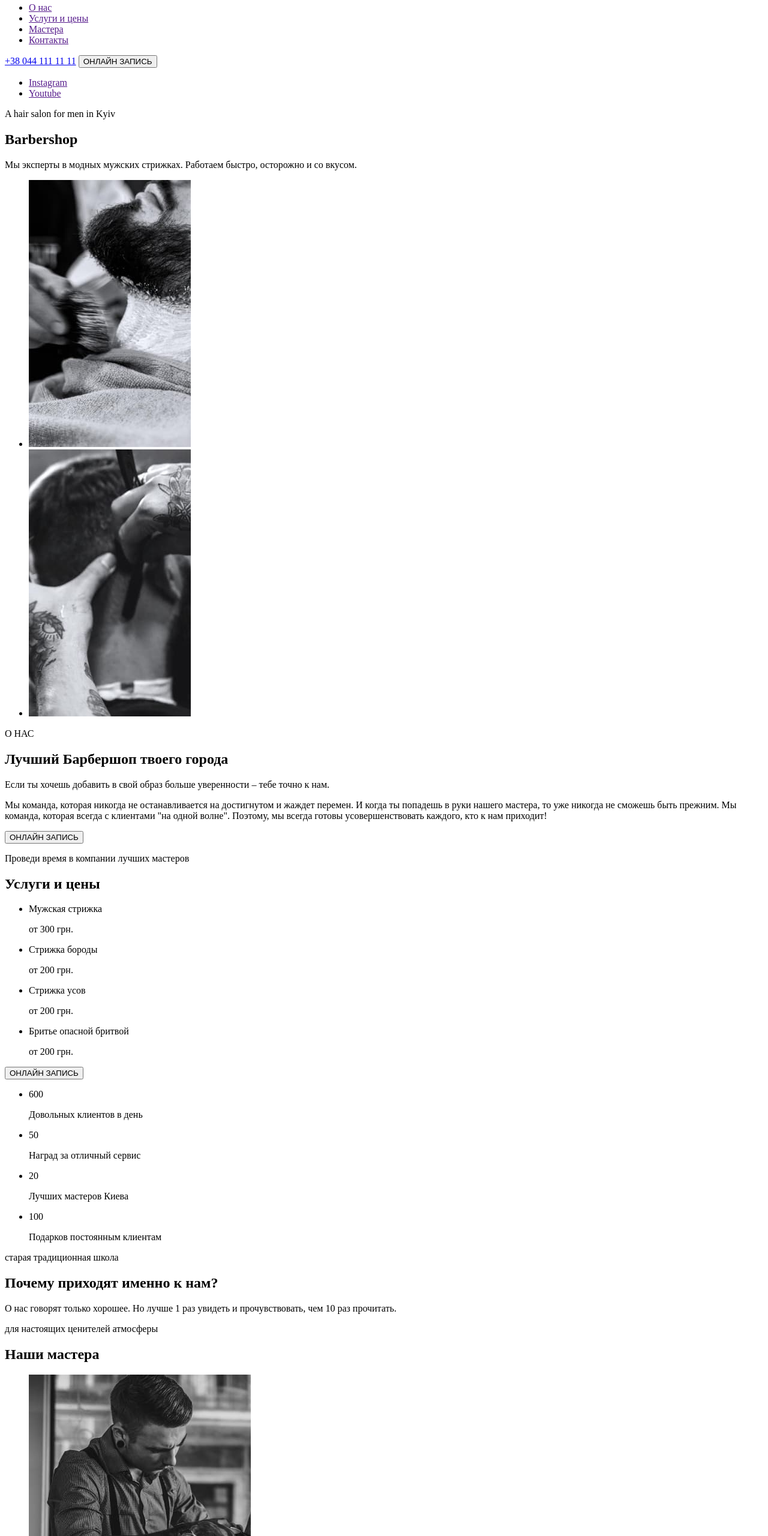
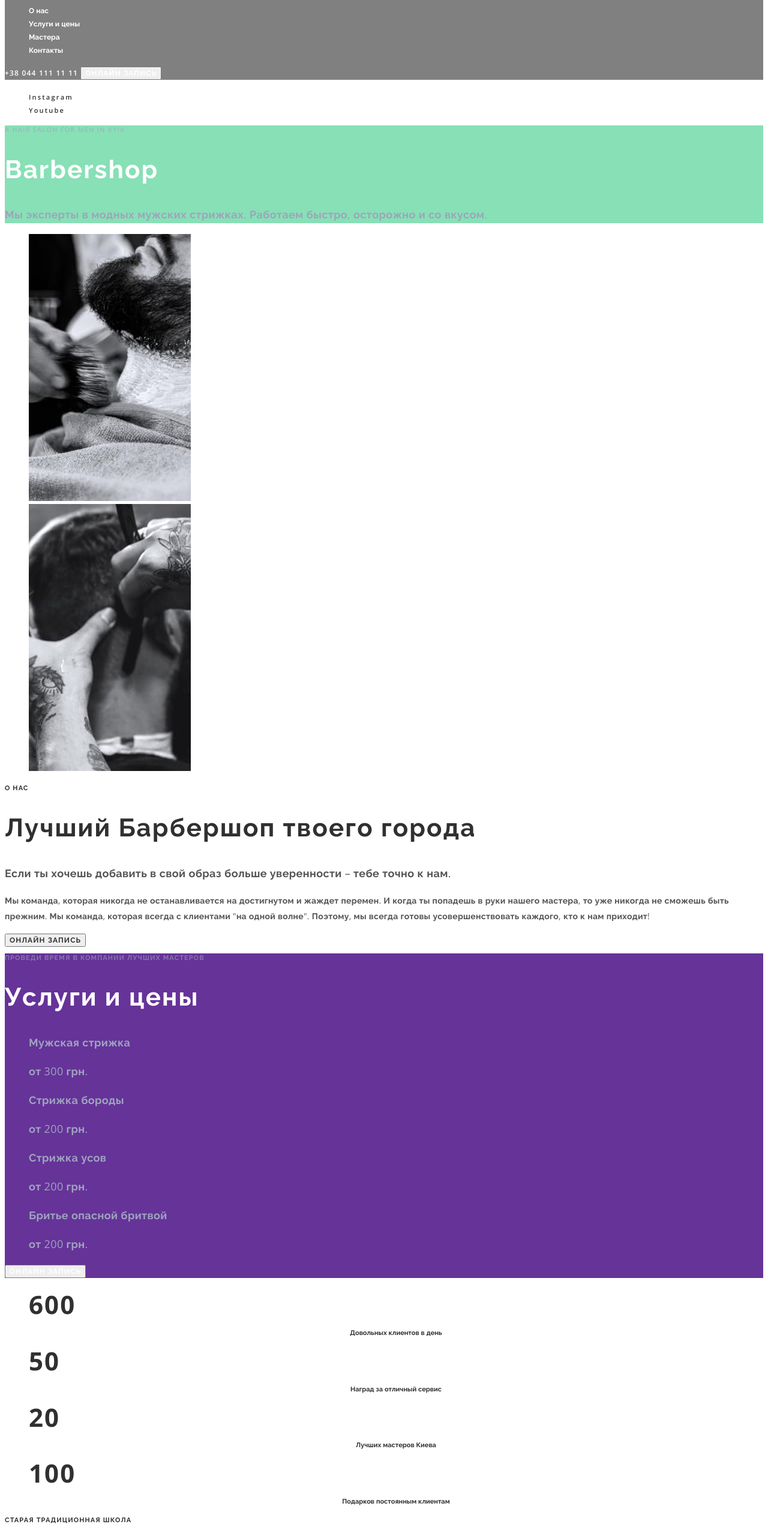
Before and after one commit to Roma044/barbershop, a plain HTML site: page index.html in a window 1280 px wide. Shown: the part 80-2640 px from the top of the page at 60% size. Drawn offline with nearby package versions, Linux system fonts and the light colour scheme.

Commit message:
add some styles

```diff
--- /dev/null
+++ b/css/style.css
@@ -0,0 +1,258 @@
+:root {
+  --main-text-color: #303030;
+  --forth-text-color: #303030;
+  --secondary-text-color: #9da4bd;
+  --main-white-color: #ffffff;
+  --accent-color: #ff6c00;
+  --third-text-color: #555555;
+}
+
+body {
+  font-family: "Open Sans", "Raleway", sans-serif;
+}
+
+.link {
+  text-decoration: none;
+}
+
+.list {
+  list-style: none;
+}
+
+.visually-hidden {
+  position: absolute;
+  white-space: nowrap;
+  width: 1px;
+  height: 1px;
+  overflow: hidden;
+  border: 0;
+  padding: 0;
+  clip: rect(0 0 0 0);
+  clip-path: inset(50%);
+  margin: -1px;
+}
+
+/* ----------------ТЕКСТ В ПІДПУНКТАХ-------------- */
+
+.top-text {
+  font-weight: 600;
+  font-size: 11px;
+  line-height: 1.36;
+  letter-spacing: 0.1em;
+  text-transform: uppercase;
+}
+
+.title {
+  font-family: "Raleway";
+  font-weight: 700;
+  font-size: 42px;
+  line-height: 1.16;
+  letter-spacing: 0.05em;
+}
+
+.buttom-text {
+  font-weight: 400;
+  font-size: 18px;
+  line-height: 1.67;
+  letter-spacing: 0.02em;
+}
+
+/* ---------------КНОПКИ НА ВСІХ СТОРІНКАХ--------- */
+
+.button {
+  font-family: inherit;
+  font-weight: 600;
+  font-size: 12px;
+  line-height: 1.33;
+  letter-spacing: 0.09em;
+  text-transform: uppercase;
+}
+
+/* --------------------Header------------------ */
+
+.header {
+  background-color: grey;
+}
+
+.nav-link {
+  font-weight: 600;
+  font-size: 12px;
+  line-height: 1.33;
+  color: var(--main-white-color);
+}
+
+.nav-link:hover,
+.nav-link:focus {
+  color: var(--main-white-color);
+  background-color: var(--accent-color);
+}
+
+.phone-link {
+  font-weight: 600;
+  font-size: 12px;
+  line-height: 1.33px;
+  letter-spacing: 0.1em;
+  color: var(--main-white-color);
+}
+
+.main-button {
+  font-family: inherit;
+  font-weight: 600;
+  font-size: 12px;
+  line-height: 1.33;
+  letter-spacing: 0.09em;
+  color: var(--main-white-color);
+}
+
+.main-button:hover,
+.main-button:focus {
+  color: var(--main-white-color);
+  background-color: var(--accent-color);
+}
+
+/* ----------------------------Hero--------------------- */
+
+.hero-link {
+  font-weight: 600;
+  font-size: 11px;
+  line-height: 1.36;
+  letter-spacing: 0.2em;
+  color: var(--main-text-color);
+}
+
+.hero-link:hover,
+.hero-link:focus {
+  color: var(--accent-color);
+}
+
+.hero-content {
+  background-color: rgba(112, 218, 167, 0.826);
+}
+
+.hero-top-text {
+  color: rgba(157, 164, 189, 0.6);
+}
+
+.hero-title {
+  color: var(--main-white-color);
+}
+
+.hero-buttom-text {
+  color: var(--secondary-text-color);
+}
+
+/* --------------ABOUT-US---------------- */
+
+.about-us-top-text {
+  color: var(--forth-text-color);
+}
+
+.about-us-title {
+  color: var(--main-text-color);
+}
+
+.about-us-buttom-text {
+  color: var(--third-text-color);
+}
+
+.about-us-text {
+  font-weight: 400;
+  font-size: 14px;
+  line-height: 1.85;
+  letter-spacing: 0.02em;
+  color: var(--third-text-color);
+}
+
+.about-us-button {
+  color: var(--forth-text-color);
+}
+
+/* ------------------Услуги и цены--------------- */
+
+.prices {
+  background-color: rebeccapurple;
+}
+
+.prices-top-text {
+  color: rgba(157, 164, 189, 0.6);
+}
+
+.prices-title {
+  color: var(--main-white-color);
+}
+
+.prices-cost {
+  font-size: 18px;
+  line-height: 1.67;
+  letter-spacing: 0.02em;
+  color: var(--secondary-text-color);
+}
+
+.prices-button {
+  color: var(--main-white-color);
+}
+
+/* -------------Почему приходят именно к нам?------------ */
+
+.reasons-number {
+  font-weight: 700;
+  font-size: 42px;
+  line-height: 1.35;
+  text-align: center;
+  letter-spacing: 0.05em;
+  color: var(--main-text-color);
+}
+
+.reasons-text {
+  font-weight: 600;
+  font-size: 11px;
+  line-height: 1.36;
+  text-align: center;
+  color: var(--forth-text-color);
+}
+
+.reasons-top-text {
+  color: var(--forth-text-color);
+}
+
+.reasons-title {
+  color: var(--main-text-color);
+}
+
+.reasons-buttom-text {
+  color: var(--third-text-color);
+}
+
+/* ---------------Майстри---------------- */
+
+.masters-top-text {
+  color: var(--forth-text-color);
+}
+
+.masters-title {
+  color: var(--main-text-color);
+}
+
+.masters-item-title {
+  font-weight: 400;
+  font-size: 18px;
+  line-height: 1.38;
+  text-align: center;
+  letter-spacing: 0.02em;
+  color: var(--forth-text-color);
+}
+
+.masters-item-text {
+  font-weight: 400;
+  font-size: 14px;
+  line-height: 1.35;
+  text-align: center;
+  letter-spacing: 0.02em;
+  color: var(--accent-color);
+}
+
+/* ---------------ГАЛЕРЕЯ------------- */
+
+.gallery-top-text {
+  color: var(--forth-text-color);
+}
--- a/index.html
+++ b/index.html
@@ -4,156 +4,201 @@
     <meta charset="UTF-8" />
     <meta http-equiv="X-UA-Compatible" content="IE=edge" />
     <meta name="viewport" content="width=device-width, initial-scale=1.0" />
+    <link rel="stylesheet" href="./css/style.css" />
+    <link rel="preconnect" href="https://fonts.googleapis.com" />
+    <link rel="preconnect" href="https://fonts.gstatic.com" crossorigin />
+    <link
+      href="https://fonts.googleapis.com/css2?family=Open+Sans:wght@400;600;700&family=Raleway:wght@700&display=swap"
+      rel="stylesheet"
+    />
     <title>Barbershop</title>
   </head>
   <body>
-    <header>
-      <a href="">
+    <!----------------HEADER---------------->
+    <header class="header">
+      <a href="" class="header-logo">
         <img src="./images/main-logo.svg" alt="логотип" />
       </a>
-      <nav>
-        <ul>
-          <li><a href="">О нас</a></li>
-          <li><a href="">Услуги и цены</a></li>
-          <li><a href="">Мастера</a></li>
-          <li><a href="">Контакты</a></li>
+      <nav class="shop-navigation">
+        <ul class="shop-list list">
+          <li class="shop-item"><a href="" class="nav-link link">О нас</a></li>
+          <li class="shop-item">
+            <a href="" class="nav-link link">Услуги и цены</a>
+          </li>
+          <li class="shop-item">
+            <a href="" class="nav-link link">Мастера</a>
+          </li>
+          <li class="shop-item">
+            <a href="" class="nav-link link">Контакты</a>
+          </li>
         </ul>
       </nav>
-      <a href="tel:+380441111111">+38 044 111 11 11</a>
-      <button type="button">ОНЛАЙН ЗАПИСЬ</button>
+      <a href="tel:+380441111111" class="phone-link link">+38 044 111 11 11</a>
+      <button type="button" class="main-button button">ОНЛАЙН ЗАПИСЬ</button>
     </header>
-
     <main>
-      <section>
-        <ul>
-          <li>
-            <a href="" target="_blank" rel="noopener noreferrer nofollow"
+      <!----------------HERO---------------->
+      <section class="hero">
+        <ul class="list">
+          <li class="item">
+            <a
+              href=""
+              class="hero-link link"
+              target="_blank"
+              rel="noopener noreferrer nofollow"
               >Instagram</a
             >
           </li>
           <li>
-            <a href="" target="_blank" rel="noopener noreferrer nofollow"
+            <a
+              href=""
+              class="hero-link link"
+              target="_blank"
+              rel="noopener noreferrer nofollow"
               >Youtube</a
             >
           </li>
         </ul>
-        <p>A hair salon for men in Kyiv</p>
-        <h1>Barbershop</h1>
-        <p>
-          Мы эксперты в модных мужских стрижках. Работаем быстро, осторожно и со
-          вкусом.
-        </p>
+        <div class="hero-content">
+          <p class="hero-top-text top-text">A hair salon for men in Kyiv</p>
+          <h1 class="hero-title title">Barbershop</h1>
+          <p class="hero-buttom-text buttom-text">
+            Мы эксперты в модных мужских стрижках. Работаем быстро, осторожно и
+            со вкусом.
+          </p>
+        </div>
       </section>
-      <section>
-        <ul>
-          <li><img src="./images/img1.jpg" alt="бриє шию" /></li>
-          <li><img src="./images/img2.jpg" alt="стриже за вухами" /></li>
+      <!-- -----------------------ABOUT US---------------- -->
+      <section class="about-us">
+        <ul class="about-us list">
+          <li class="about-us item">
+            <img src="./images/img1.jpg" alt="бриє шию" />
+          </li>
+          <li class="about-us item">
+            <img src="./images/img2.jpg" alt="стриже за вухами" />
+          </li>
         </ul>
-        <p>О НАС</p>
-        <h2>Лучший Барбершоп твоего города</h2>
-        <p>
+        <p class="about-us-top-text top-text">О НАС</p>
+        <h2 class="about-us-title title">Лучший Барбершоп твоего города</h2>
+        <p class="about-us-buttom-text buttom-text">
           Если ты хочешь добавить в свой образ больше уверенности – тебе точно к
           нам.
         </p>
-        <p>
+        <p class="about-us-text">
           Мы команда, которая никогда не останавливается на достигнутом и жаждет
           перемен. И когда ты попадешь в руки нашего мастера, то уже никогда не
           сможешь быть прежним. Мы команда, которая всегда с клиентами "на одной
           волне". Поэтому, мы всегда готовы усовершенствовать каждого, кто к нам
           приходит!
         </p>
-        <button type="button">ОНЛАЙН ЗАПИСЬ</button>
+        <button type="button" class="about-us-button button">
+          ОНЛАЙН ЗАПИСЬ
+        </button>
       </section>
-      <section>
-        <p>Проведи время в компании лучших мастеров</p>
-        <h2>Услуги и цены</h2>
-        <ul>
-          <li>
-            <p>Мужская стрижка</p>
-            <p>от 300 грн.</p>
+      <!-- -------------Услуги и цены---------------- -->
+      <section class="prices">
+        <p class="prices-top-text top-text">
+          Проведи время в компании лучших мастеров
+        </p>
+        <h2 class="prices-title title">Услуги и цены</h2>
+        <ul class="prices-list list">
+          <li class="prices-item">
+            <p class="prices-cost">Мужская стрижка</p>
+            <p class="prices-cost">от 300 грн.</p>
+          </li>
+          <li class="prices-item">
+            <p class="prices-cost">Стрижка бороды</p>
+            <p class="prices-cost">от 200 грн.</p>
+          </li>
+          <li class="prices-item">
+            <p class="prices-cost">Стрижка усов</p>
+            <p class="prices-cost">от 200 грн.</p>
+          </li>
+          <li class="prices-item">
+            <p class="prices-cost">Бритье опасной бритвой</p>
+            <p class="prices-cost">от 200 грн.</p>
+          </li>
+        </ul>
+        <button type="button" class="prices-button button">
+          ОНЛАЙН ЗАПИСЬ
+        </button>
+      </section>
+
+      <!-- ------------------Почему приходят именно к нам?------------ -->
+
+      <section class="reasons">
+        <ul class="reasons-list list">
+          <li class="reasons-item item">
+            <span class="reasons-number">600</span>
+            <p class="reasons-text">Довольных клиентов в день</p>
           </li>
           <li>
-            <p>Стрижка бороды</p>
-            <p>от 200 грн.</p>
+            <span class="reasons-number">50</span>
+            <p class="reasons-text">Наград за отличный сервис</p>
           </li>
           <li>
-            <p>Стрижка усов</p>
-            <p>от 200 грн.</p>
+            <span class="reasons-number">20</span>
+            <p class="reasons-text">Лучших мастеров Киева</p>
           </li>
           <li>
-            <p>Бритье опасной бритвой</p>
-            <p>от 200 грн.</p>
+            <span class="reasons-number">100</span>
+            <p class="reasons-text">Подарков постоянным клиентам</p>
           </li>
         </ul>
-        <button type="button">ОНЛАЙН ЗАПИСЬ</button>
-      </section>
-      <section>
-        <ul>
-          <li>
-            <span>600</span>
-            <p>Довольных клиентов в день</p>
-          </li>
-          <li>
-            <span>50</span>
-            <p>Наград за отличный сервис</p>
-          </li>
-          <li>
-            <span>20</span>
-            <p>Лучших мастеров Киева</p>
-          </li>
-          <li>
-            <span>100</span>
-            <p>Подарков постоянным клиентам</p>
-          </li>
-        </ul>
-        <p>старая традиционная школа</p>
-        <h2>Почему приходят именно к нам?</h2>
-        <p>
+        <p class="reasons-top-text top-text">старая традиционная школа</p>
+        <h2 class="reasons-title title">Почему приходят именно к нам?</h2>
+        <p class="reasons-buttom-text buttom-text">
           О нас говорят только хорошее. Но лучше 1 раз увидеть и прочувствовать,
           чем 10 раз прочитать.
         </p>
       </section>
-      <section>
-        <p>для настоящих ценителей атмосферы</p>
-        <h2>Наши мастера</h2>
-        <ul>
-          <li>
+      <!-- ---------------Майстри------------------- -->
+      <section class="masters">
+        <p class="masters-top-text top-text">
+          для настоящих ценителей атмосферы
+        </p>
+        <h2 class="masters-title title">Наши мастера</h2>
+        <ul class="masters-list list">
+          <li class="masters-item">
             <img
               src="./images/img3.jpg"
               alt="стриже шию"
               width="370"
               height="346"
             />
-            <h3>John Smith</h3>
-            <p>Extreme Barber</p>
+            <h3 class="masters-item-title">John Smith</h3>
+            <p class="masters-item-text">Extreme Barber</p>
           </li>
-          <li>
+          <li class="masters-item">
             <img
               src="./images/img4.jpg"
               alt="підрівнює кантик"
               width="370"
               height="346"
             />
-            <h3>Michele Doe</h3>
-            <p>Extreme Barber</p>
+            <h3 class="masters-item-title">Michele Doe</h3>
+            <p class="masters-item-text">Extreme Barber</p>
           </li>
-          <li>
+          <li class="masters-item">
             <img
               src="./images/img5.jpg"
               alt="стриже гривку"
               width="370"
               height="346"
             />
-            <h3>Alan Black</h3>
-            <p>Extreme Barber</p>
+            <h3 class="masters-item-title">Alan Black</h3>
+            <p class="masters-item-text">Extreme Barber</p>
           </li>
         </ul>
       </section>
-      <section>
-        <p>На латинском языке “барба” означает “борода”</p>
-        <h2>Галерея</h2>
-        <ul>
-          <li>
+      <!-- --------------ГАЛЕРЕЯ-------------- -->
+      <section class="gallery">
+        <p class="gallery-top-text top-text">
+          На латинском языке “барба” означает “борода”
+        </p>
+        <h2 class="visually-hidden">Галерея</h2>
+        <ul class="gallery-list list">
+          <li class="gallery-item">
             <img
               src="./images/img6.jpg"
               alt="стриже верх"
```
